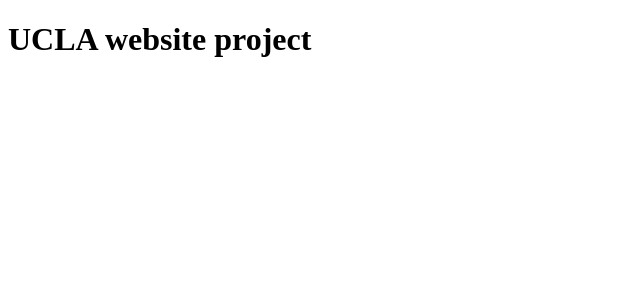
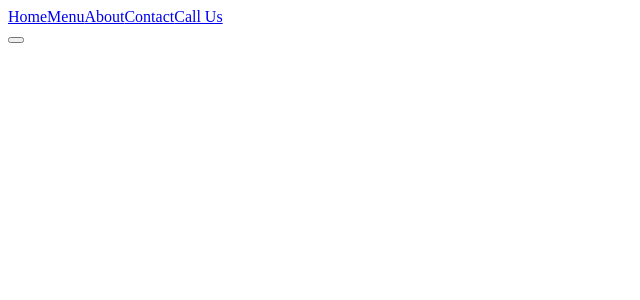
Before and after one commit to JosephMelesse/hack-website, a React (Vite) app: page /menu in a window 1280 px wide. Shown: the top 300 px of the page, without its empty margins (0-640 px from the left). Built offline with nearby package versions, Linux system fonts and the light colour scheme.

Commit message:
set up scaffolding

```diff
--- a/package.json
+++ b/package.json
@@ -11,7 +11,8 @@
   },
   "dependencies": {
     "react": "^19.2.7",
-    "react-dom": "^19.2.7"
+    "react-dom": "^19.2.7",
+    "react-router-dom": "^7.18.1"
   },
   "devDependencies": {
     "@babel/core": "^7.29.7",
--- a/src/App.jsx
+++ b/src/App.jsx
@@ -1,8 +1,25 @@
+import { BrowserRouter, Routes, Route } from "react-router-dom";
+import Nav from "./components/Nav.jsx";
+import Footer from "./components/Footer.jsx";
+import Home from "./pages/Home.jsx";
+import Menu from "./pages/Menu.jsx";
+import About from "./pages/About.jsx";
+import Contact from "./pages/Contact.jsx";
+
 function App() {
   return (
-    <>
-      <h1>UCLA website project</h1>
-    </>
+    <BrowserRouter>
+      <Nav />
+      <main>
+        <Routes>
+          <Route path="/" element={<Home />} />
+          <Route path="/menu" element={<Menu />} />
+          <Route path="/about" element={<About />} />
+          <Route path="/contact" element={<Contact />} />
+        </Routes>
+      </main>
+      <Footer />
+    </BrowserRouter>
   );
 }
 
--- /dev/null
+++ b/src/components/Footer.jsx
@@ -0,0 +1,11 @@
+function Footer() {
+  return (
+    <footer>
+      <section>{/* TODO : hours */}</section>
+      <section>{/* TODO : address */}</section>
+      <section>{/* TODO : social links */}</section>
+    </footer>
+  );
+}
+
+export default Footer;
--- /dev/null
+++ b/src/components/Nav.jsx
@@ -0,0 +1,17 @@
+import { Link } from "react-router-dom";
+
+// Route links work; styling and the real phone number are TODO.
+function Nav() {
+  return (
+    <nav>
+      <Link to="/">Home</Link>
+      <Link to="/menu">Menu</Link>
+      <Link to="/about">About</Link>
+      <Link to="/contact">Contact</Link>
+      {/* TODO : replace # with tel: link once phone number is set */}
+      <a href="#">Call Us</a>
+    </nav>
+  );
+}
+
+export default Nav;
--- /dev/null
+++ b/src/components/TranslateButton.jsx
@@ -0,0 +1,11 @@
+// TRANSLATE BUTTON - Tasfia
+// English/Spanish toggle stub. Do not implement translation logic here yet.
+function TranslateButton() {
+  return (
+    <>
+      <button></button>
+    </>
+  );
+}
+
+export default TranslateButton;
--- /dev/null
+++ b/src/pages/About.jsx
@@ -0,0 +1,6 @@
+// ABOUT: Luis
+function About() {
+  return <section>{/* TODO: restaurant story */}</section>;
+}
+
+export default About;
--- /dev/null
+++ b/src/pages/Contact.jsx
@@ -0,0 +1,11 @@
+function Contact() {
+  return (
+    <section>
+      <section>{/* TODO : Call Us */}</section>
+      <section>{/* TODO : Find Us */}</section>
+      <section>{/* TODO : map embed */}</section>
+    </section>
+  );
+}
+
+export default Contact;
--- /dev/null
+++ b/src/pages/Home.jsx
@@ -0,0 +1,12 @@
+// HOME: Joseph
+function Home() {
+  return (
+    <section>
+      <section>{/* TODO : hero */}</section>
+      <section>{/* TODO : featured menu */}</section>
+      <section>{/* TODO : about teaser */}</section>
+    </section>
+  );
+}
+
+export default Home;
--- /dev/null
+++ b/src/pages/Menu.jsx
@@ -0,0 +1,13 @@
+import TranslateButton from "../components/TranslateButton.jsx";
+
+// MENU: Tasfia
+function Menu() {
+  return (
+    <section>
+      <TranslateButton />
+      {/* TODO (Tasfia): menu list */}
+    </section>
+  );
+}
+
+export default Menu;
```
Also changed, not shown: 1 other file (tests, documents, lock files or other folders).
